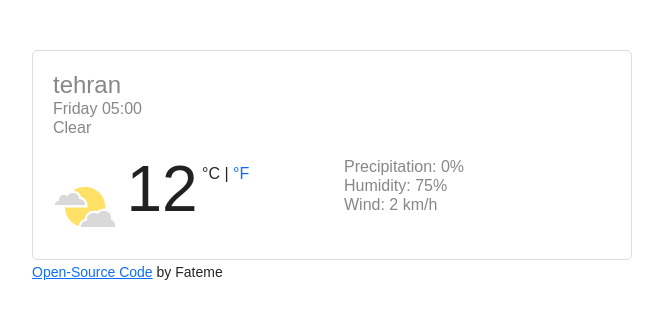
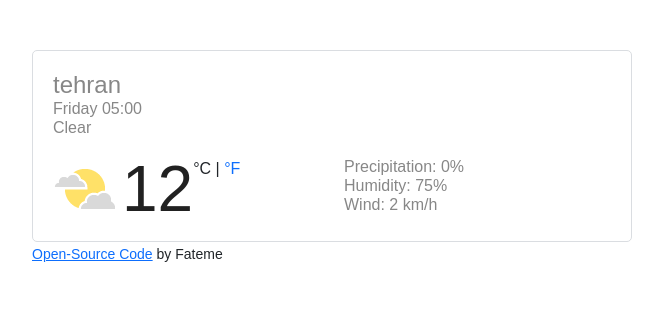
Before and after one commit to ftmkhosravi/vanillia-weather-app, a plain HTML site: page index.html in a window 1280 px wide. Shown: the whole page, without its empty margins (308-971 px from the left). Drawn offline with nearby package versions, Linux system fonts and the light colour scheme.

Commit message:
make temerature flex and fixed  degree location

```diff
--- a/index.html
+++ b/index.html
@@ -26,7 +26,7 @@
           </div>
 
           <div class="row">
-            <div class="col-6 weather-temperature">
+            <div class="col-6 d-flex weather-temperature">
               <img src="img/cloudy.png" alt="cloudy" />
               <strong>12</strong>
               <span class="units">°C | <a href="#">°F</a></span>
--- a/src/style.css
+++ b/src/style.css
@@ -49,7 +49,7 @@ li{
 .weather-temperature .units{
     position: relative;
     font-size: 16px;
-    top: -32px;
+    top: 0;
 }
 .weather-temperature a{
     text-decoration: none;
```
